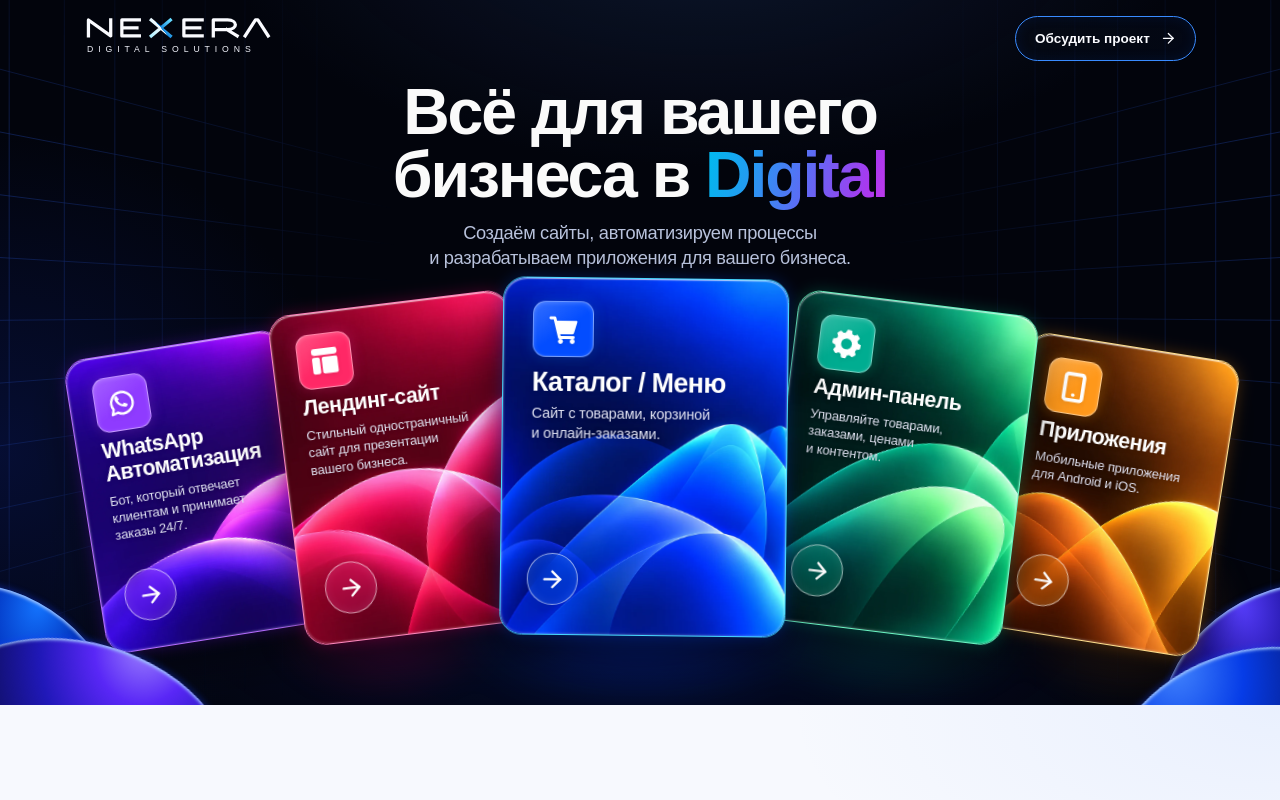
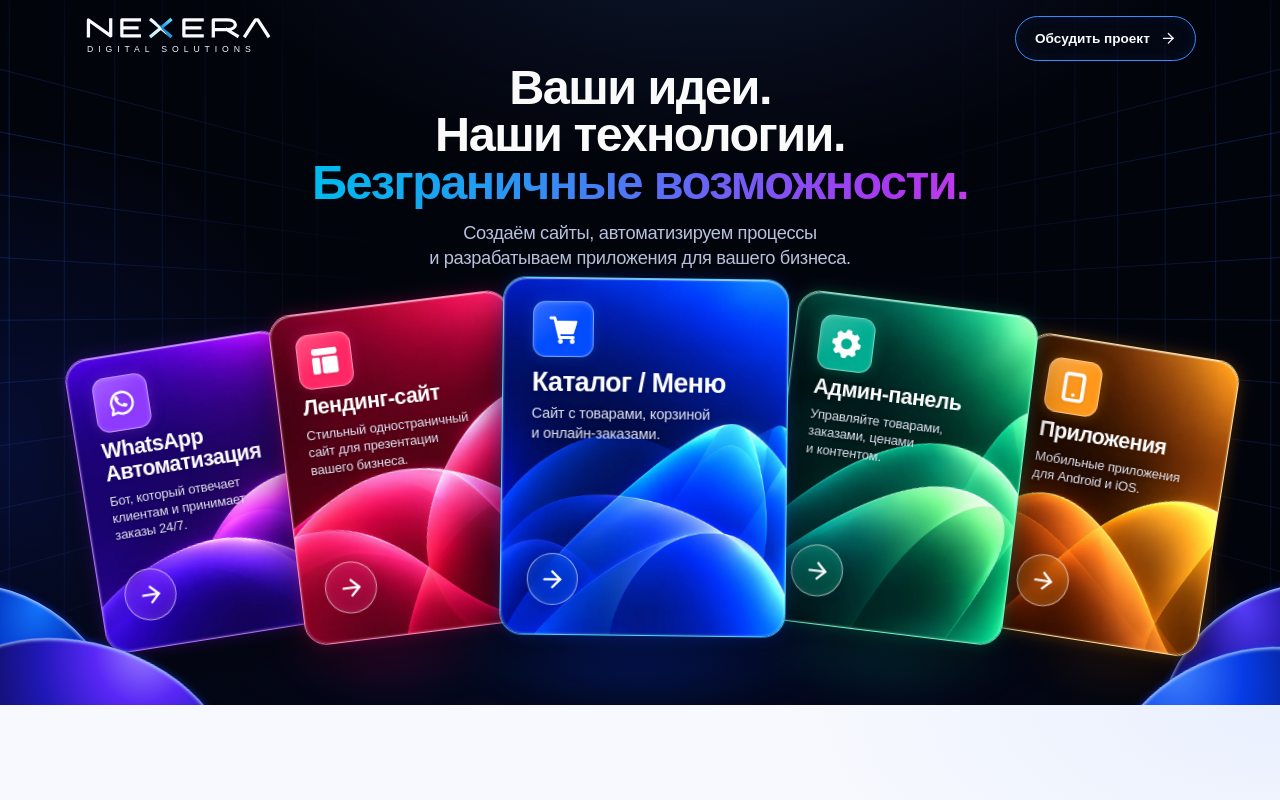
Before and after one commit to NotchKhan/NEXERA, a React (Vite) app: page / in a window 1280 px wide. Shown: the top 800 px of the page. Built offline with nearby package versions, Linux system fonts and the light colour scheme.

Commit message:
Update hero headline to ideas technology and possibilities

```diff
--- a/src/components/Hero.css
+++ b/src/components/Hero.css
@@ -24,8 +24,8 @@
 .digital-contact svg { width: 1.3cqw; height: 1.3cqw; stroke-width: 1.8; transition: transform .25s; }
 .digital-contact:hover { background: #0c2049; box-shadow: 0 0 20px #1b69ff40, inset 0 0 12px #1b69ff20; }
 .digital-contact:hover svg { transform: translateX(3px); }
-.digital-intro { position: absolute; z-index: 5; top: calc(7.4% + 3.3cqw); left: 15%; width: 70%; text-align: center; }
-.digital-hero h1 { margin: 0; color: #fafafa; font-size: 5.03cqw; font-weight: 750; line-height: .98; letter-spacing: -.032em; }
+.digital-intro { position: absolute; z-index: 5; top: calc(7.4% + 1.98cqw); left: 15%; width: 70%; text-align: center; }
+.digital-hero h1 { margin: 0; color: #fafafa; font-size: 3.8cqw; font-weight: 750; line-height: .98; letter-spacing: -.032em; }
 .digital-hero h1 > span { display: block; }
 .digital-hero h1 em { font-style: normal; color: #4983ff; background: linear-gradient(105deg, #00b9ee 3%, #229cf1 26%, #5c6cf5 55%, #ab37ef 88%, #c13ce9); -webkit-background-clip: text; background-clip: text; -webkit-text-fill-color: transparent; }
 .digital-description { margin: 1.15cqw 0 0; color: #b8c2dc; font-size: 1.425cqw; font-weight: 400; line-height: 1.34; letter-spacing: -.018em; }
--- a/src/components/Hero.jsx
+++ b/src/components/Hero.jsx
@@ -3,8 +3,9 @@ import './Hero.css'
 
 const heroCopy = {
   ru: {
-    firstLine: 'Всё для вашего',
-    secondLine: 'бизнеса в',
+    firstLine: 'Ваши идеи.',
+    secondLine: 'Наши технологии.',
+    accentLine: 'Безграничные возможности.',
     description: ['Создаём сайты, автоматизируем процессы', 'и разрабатываем приложения для вашего бизнеса.'],
     contact: 'Обсудить проект',
     services: 'Цифровые решения для бизнеса',
@@ -17,8 +18,9 @@ const heroCopy = {
     ],
   },
   kk: {
-    firstLine: 'Бизнесіңізге қажет',
-    secondLine: 'барлығы —',
+    firstLine: 'Сіздің идеяларыңыз.',
+    secondLine: 'Біздің технологияларымыз.',
+    accentLine: 'Шексіз мүмкіндіктер.',
     description: ['Сайттар жасаймыз, процестерді автоматтандырамыз', 'және бизнесіңізге арналған қосымшалар әзірлейміз.'],
     contact: 'Жобаны талқылау',
     services: 'Бизнеске арналған цифрлық шешімдер',
@@ -31,8 +33,9 @@ const heroCopy = {
     ],
   },
   en: {
-    firstLine: 'Everything for your',
-    secondLine: 'business in',
+    firstLine: 'Your ideas.',
+    secondLine: 'Our technology.',
+    accentLine: 'Limitless possibilities.',
     description: ['We build websites, automate processes', 'and develop applications for your business.'],
     contact: 'Discuss a project',
     services: 'Digital solutions for business',
@@ -111,7 +114,7 @@ export default function Hero({ language }) {
     </header>
 
     <div className="digital-intro">
-      <h1 id="hero-title"><span>{l.firstLine}</span><span>{l.secondLine}{' '}<em>Digital</em></span></h1>
+      <h1 id="hero-title"><span>{l.firstLine}</span><span>{l.secondLine}</span><span><em>{l.accentLine}</em></span></h1>
       <p className="digital-description">{l.description.map(line => <span key={line}>{line}</span>)}</p>
     </div>
 
```
